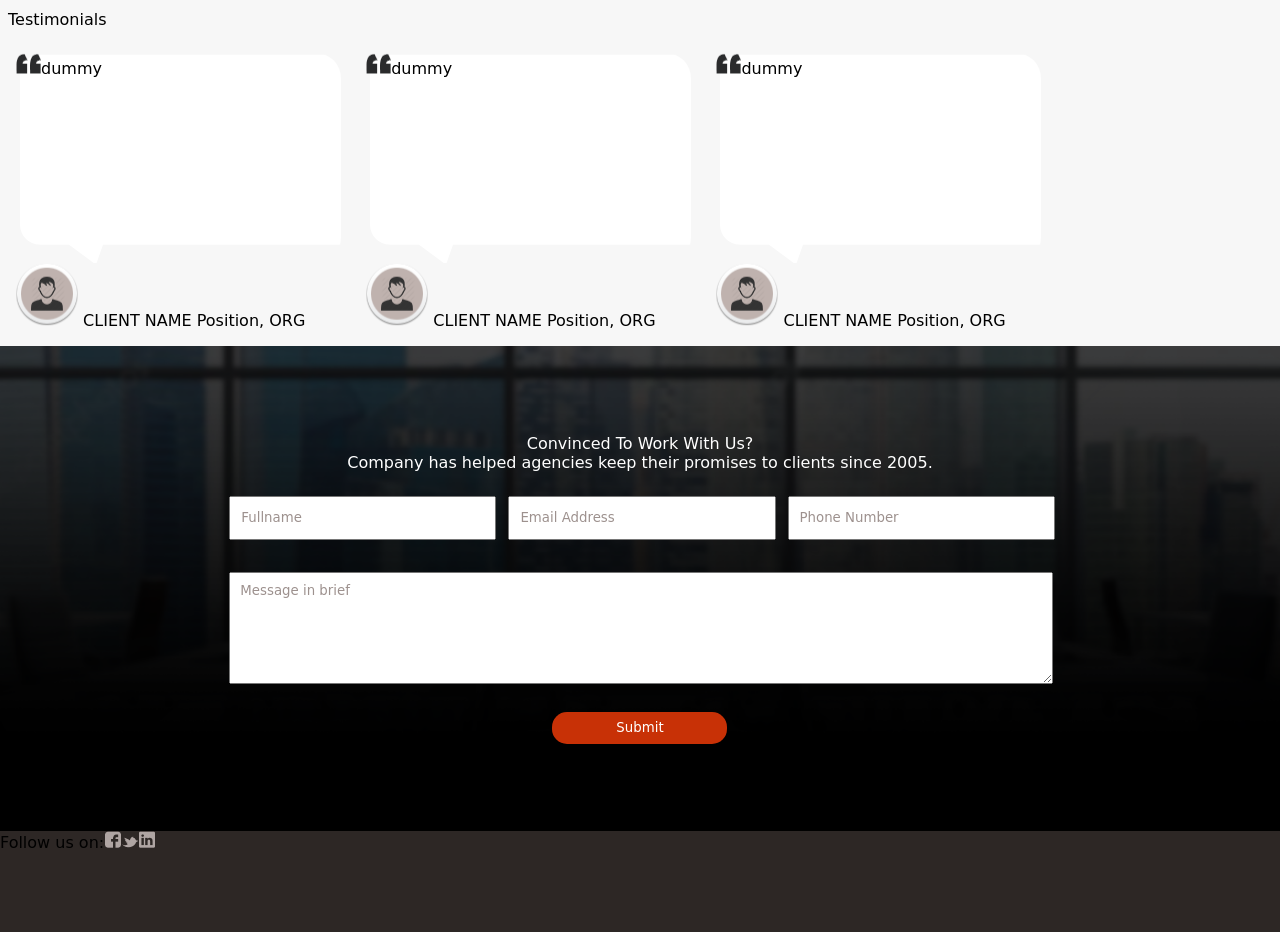
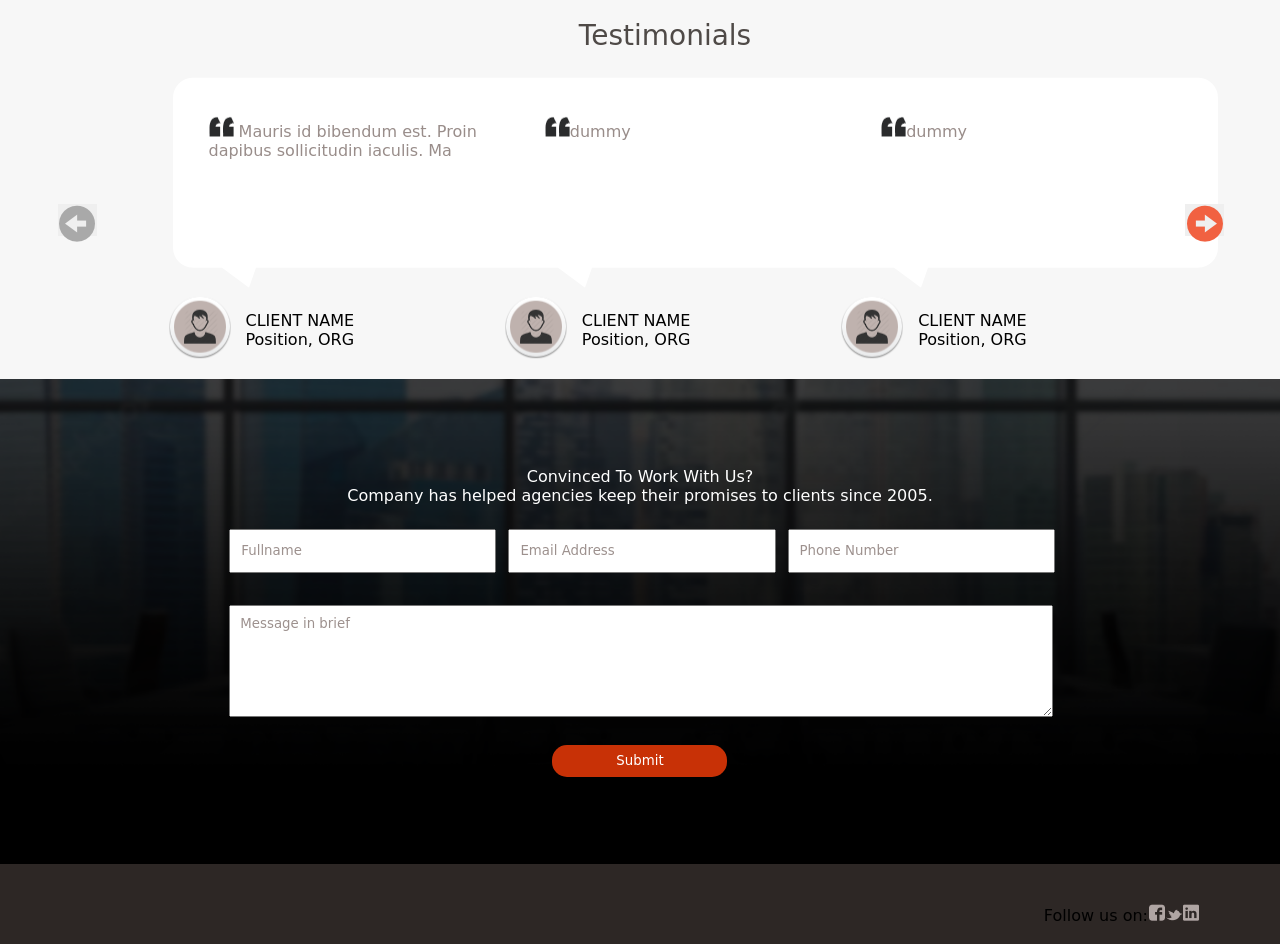
Before and after one commit to sshheye/axellerant, an Angular app: page / in a window 1280 px wide. Shown: the part 1148-2092 px from the top of the page. Built offline with nearby package versions, Linux system fonts and the light colour scheme; a web font is replaced by a local one.

Commit message:
fix testimonials

```diff
--- a/src/styles.scss
+++ b/src/styles.scss
@@ -7,10 +7,22 @@ textarea {
   margin: initial;
   padding: initial;
 }
+.grey {
+  color: #4f4a47;
+}
+.header-text {
+  color: #4f4a47;
+  font-size: 28px;
+}
 .align-center {
   display: flex !important;
   justify-content: center !important;
   align-items: center !important;
+}
+.align-right {
+  display: flex !important;
+  justify-content: flex-end;
+  align-items: center;
 }
 .btn-info {
   background-color: #c83106;
@@ -25,9 +37,7 @@ textarea {
   -moz-user-select: none;
   -ms-user-select: none;
   border: 1px solid transparent;
-  display: flex;
-  justify-content: center;
-  align-items: center;
+  cursor: pointer;
 }
 .btn-curved {
   width: 175px;
--- a/src/views/footer/footer.component.html
+++ b/src/views/footer/footer.component.html
@@ -1,7 +1,9 @@
-<div class="container">
-  <span>Follow us on:</span>
-  <img src="/assets/images/Shape4.png" alt="" />
-  <img src="/assets/images/Shape5.png" alt="" />
-  <img src="/assets/images/Shape6.png" alt="" />
-  <img src="/assets/images/Shape7.png" alt="" />
+<div class="container align-right">
+  <div class="footer-item">
+    <span>Follow us on:</span>
+    <img src="/assets/images/Shape4.png" alt="" />
+    <img src="/assets/images/Shape5.png" alt="" />
+    <img src="/assets/images/Shape6.png" alt="" />
+    <img src="/assets/images/Shape7.png" alt="" />
+  </div>
 </div>
--- a/src/views/footer/footer.component.scss
+++ b/src/views/footer/footer.component.scss
@@ -2,3 +2,6 @@
   height: 101px;
   background-color: #2d2725;
 }
+.footer-item {
+  padding-right: 5%;
+}
--- a/src/views/testimonials/testimonials.component.html
+++ b/src/views/testimonials/testimonials.component.html
@@ -1,19 +1,32 @@
-<div class="container">
-  <img src="/assets/images/Shape8copy3.png" alt="" />
-  <img src="/assets/images/Shape8copy2.png" alt="" />
+<div class="container header">
   <div class="ui-g">
-    <div class="ui-g-12"><span>Testimonials</span></div>
+    <div class="ui-g-12 align-center">
+      <span class="header-text">Testimonials</span>
+    </div>
   </div>
-  <div class="ui-g">
+  <div class="ui-g align-center">
+    <div class="ui-g-1">
+      <button class="btn">
+        <img src="/assets/images/Shape8copy3.png" alt="" />
+      </button>
+    </div>
     <div class="ui-g-10">
       <div class="ui-g-4">
         <div class="testimonial-item">
           <div class="testimonial-card">
             <img src="/assets/images/layer_20.png" />
-            <span class="testimonial-text">dummy</span>
+            <span class="testimonial-text">
+              Mauris id bibendum est. Proin dapibus sollicitudin iaculis.
+              Ma</span
+            >
           </div>
-          <img src="/assets/images/Layer17.png" />
-          CLIENT NAME Position, ORG
+          <div class="client-details">
+            <img src="/assets/images/Layer17.png" />
+            <div class="client-details-text">
+              <div>CLIENT NAME</div>
+              <div>Position, ORG</div>
+            </div>
+          </div>
         </div>
       </div>
       <div class="ui-g-4">
@@ -22,8 +35,13 @@
             <img src="/assets/images/layer_20.png" />
             <span class="testimonial-text">dummy</span>
           </div>
-          <img src="/assets/images/Layer17.png" />
-          CLIENT NAME Position, ORG
+          <div class="client-details">
+            <img src="/assets/images/Layer17.png" />
+            <div class="client-details-text">
+              <div>CLIENT NAME</div>
+              <div>Position, ORG</div>
+            </div>
+          </div>
         </div>
       </div>
       <div class="ui-g-4">
@@ -32,10 +50,20 @@
             <img src="/assets/images/layer_20.png" />
             <span class="testimonial-text">dummy</span>
           </div>
-          <img src="/assets/images/Layer17.png" />
-          CLIENT NAME Position, ORG
+          <div class="client-details">
+            <img src="/assets/images/Layer17.png" />
+            <div class="client-details-text">
+              <div>CLIENT NAME</div>
+              <div>Position, ORG</div>
+            </div>
+          </div>
         </div>
       </div>
     </div>
+    <div class="ui-g-1">
+      <button class="btn">
+        <img src="/assets/images/Shape8copy2.png" alt="" />
+      </button>
+    </div>
   </div>
 </div>
--- a/src/views/testimonials/testimonials.component.scss
+++ b/src/views/testimonials/testimonials.component.scss
@@ -1,10 +1,18 @@
 .container {
   background-color: #f7f7f7;
+  padding: 50px 0px 0px 50px;
 }
 .testimonial-card {
+  color: #998d8a !important;
+  padding: 40px;
   width: 325px;
-  height: 210px;
+  min-height: 140px;
   background-repeat: no-repeat;
   border-radius: 25px;
   background-image: url("/assets/images/RoundedRectangle2.png");
 }
+.client-details-text {
+  display: inline-block;
+  vertical-align: top;
+  padding: 15px 0px 0px 15px;
+}
```
